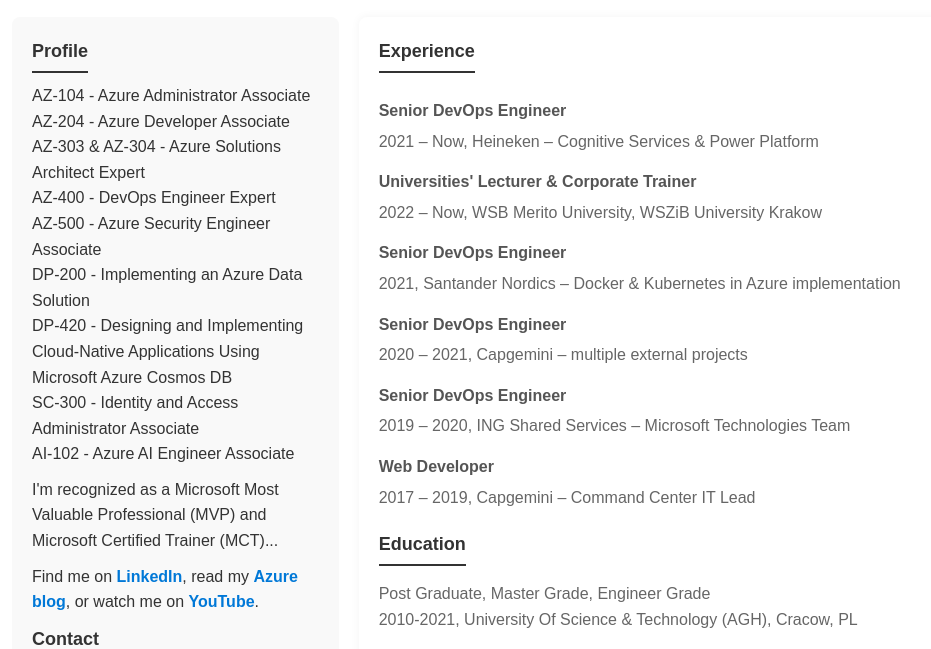
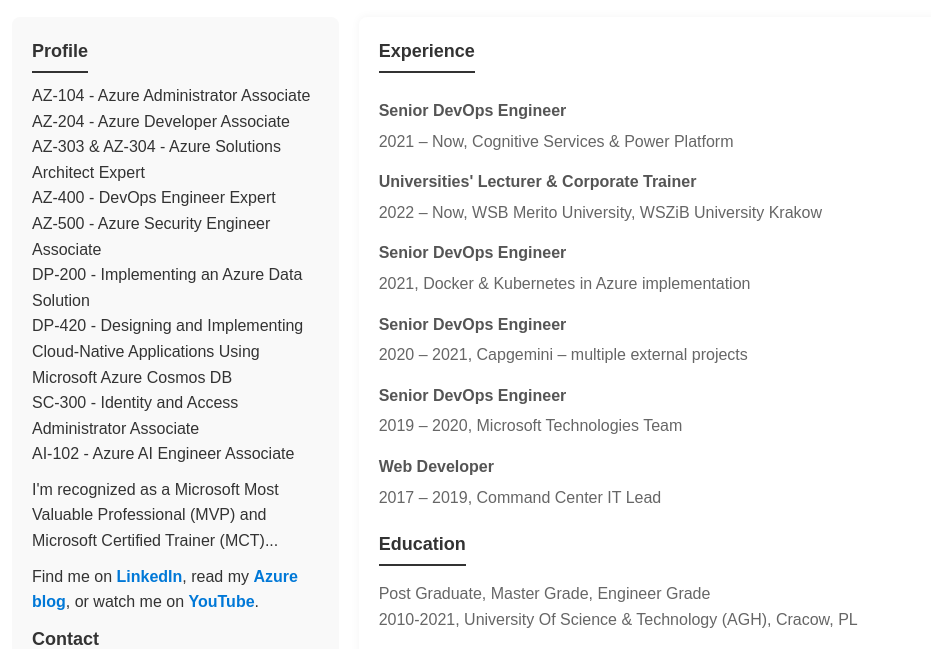
Before and after one commit to marcingastol/swa-template-1, a plain HTML site: page index.html in a window 1280 px wide. Shown: the part 131-780 px from the top of the page, without its empty margins (148-1079 px from the left). Drawn offline with Linux system fonts and the light colour scheme.

Commit message:
Update index.html

```diff
--- a/index.html
+++ b/index.html
@@ -57,7 +57,7 @@
                     <h3>Experience</h3>
                     <div>
                         <h4>Senior DevOps Engineer</h4>
-                        <p>2021 – Now, Heineken – Cognitive Services & Power Platform</p>
+                        <p>2021 – Now, Cognitive Services & Power Platform</p>
                     </div>
                     <div>
                         <h4>Universities' Lecturer & Corporate Trainer</h4>
@@ -65,7 +65,7 @@
                     </div>
                     <div>
                         <h4>Senior DevOps Engineer</h4>
-                        <p>2021, Santander Nordics – Docker & Kubernetes in Azure implementation</p>
+                        <p>2021, Docker & Kubernetes in Azure implementation</p>
                     </div>
                     <div>
                         <h4>Senior DevOps Engineer</h4>
@@ -73,11 +73,11 @@
                     </div>
                     <div>
                         <h4>Senior DevOps Engineer</h4>
-                        <p>2019 – 2020, ING Shared Services – Microsoft Technologies Team</p>
+                        <p>2019 – 2020, Microsoft Technologies Team</p>
                     </div>
                     <div>
                         <h4>Web Developer</h4>
-                        <p>2017 – 2019, Capgemini – Command Center IT Lead</p>
+                        <p>2017 – 2019, Command Center IT Lead</p>
                     </div>
                 </section>
 
```
